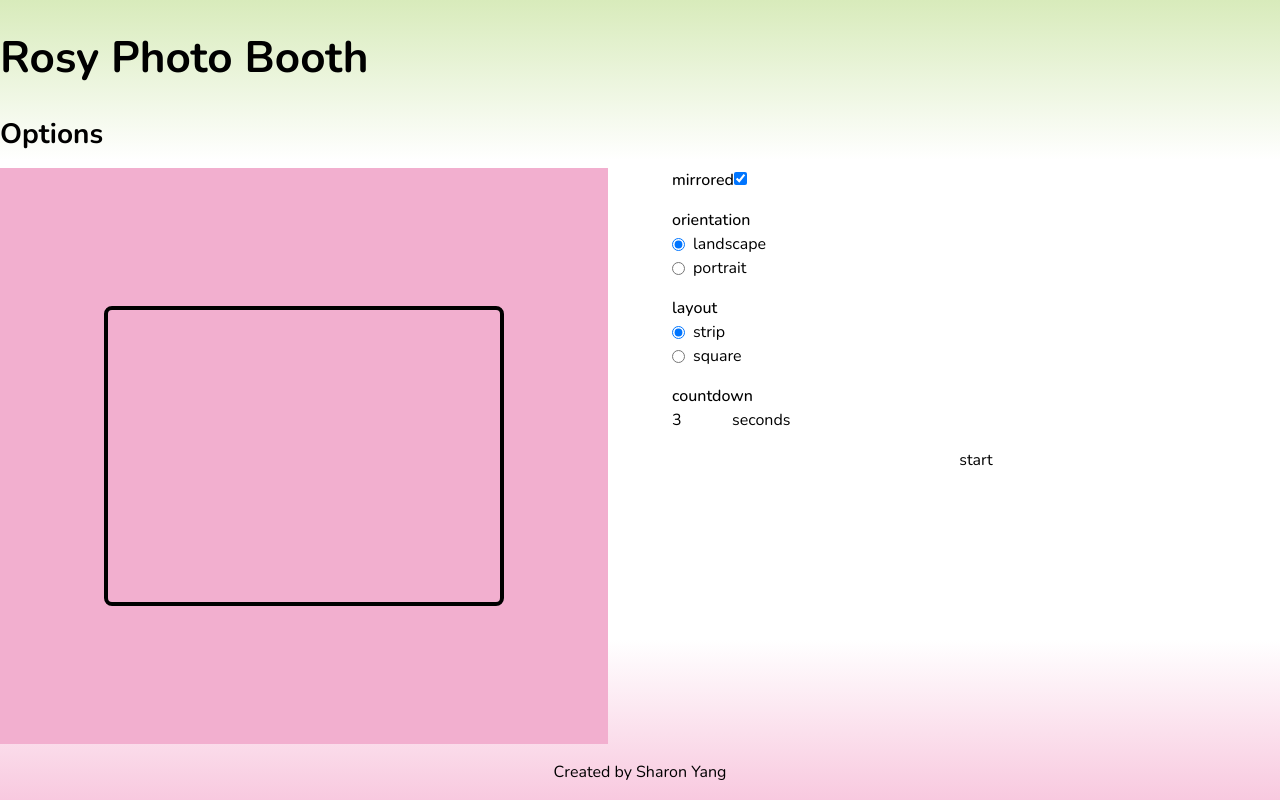
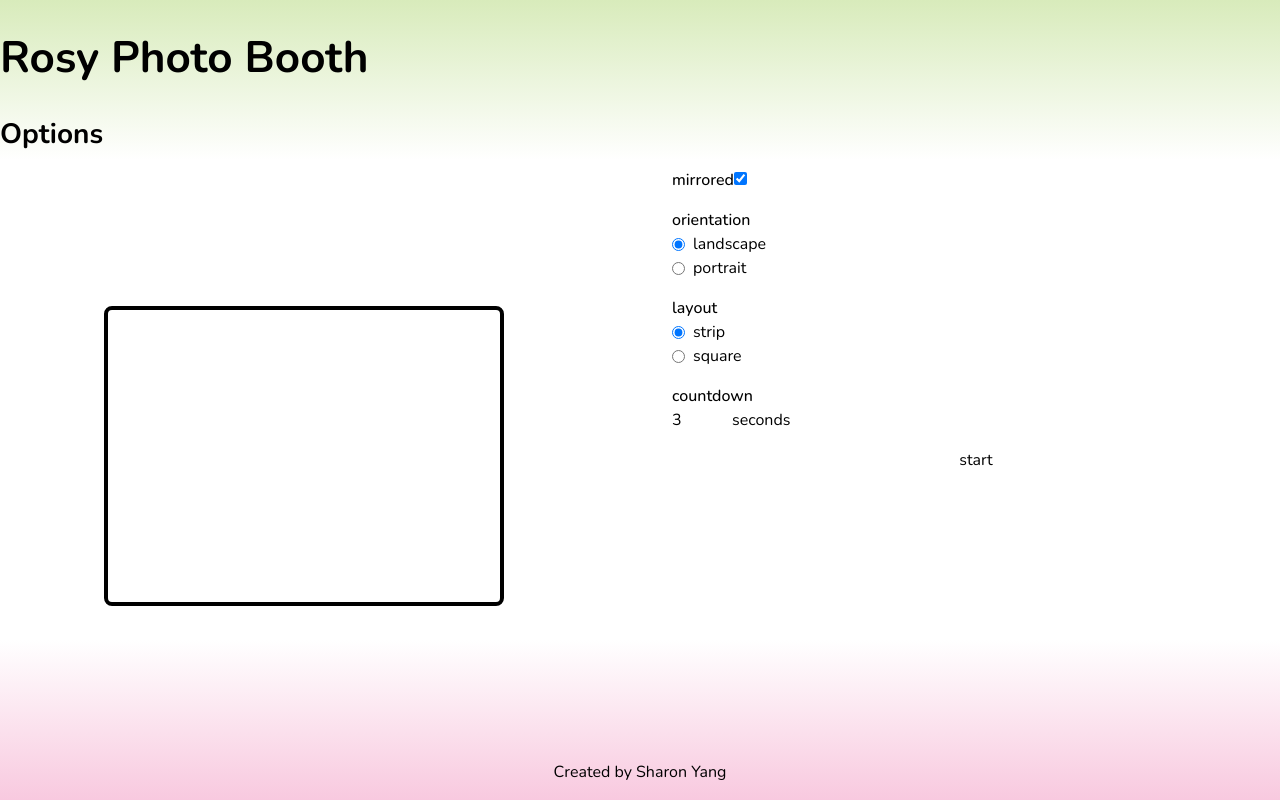
Before and after one commit to sharonyang16/rosy-photo-booth, a Next.js app: page / in a window 1280 px wide. Built offline with nearby package versions, Linux system fonts and the light colour scheme; no server answers.

Commit message:
Fix background gradient

```diff
--- a/src/app/globals.css
+++ b/src/app/globals.css
@@ -23,6 +23,8 @@
     rgba(255, 255, 255, 1) 80%,
     rgba(216, 235, 187, 1) 100%
   );
+  background-repeat: no-repeat;
+  background-attachment: fixed;
   color: var(--foreground);
   font-family: "Nunito", "Nunito Sans", Arial, Helvetica, sans-serif;
 }
--- a/src/components/Layout/PaperContainer.tsx
+++ b/src/components/Layout/PaperContainer.tsx
@@ -1,6 +1,6 @@
 const PaperContainer = ({ children }: { children: React.ReactNode }) => {
   return (
-    <div className="w-full h-full flex justify-center items-center bg-[#f2afcf] py-4">
+    <div className="w-full h-full flex justify-center items-center py-4">
       {children}
     </div>
   );
```
